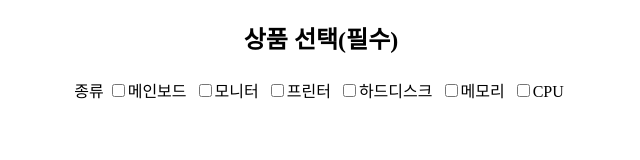
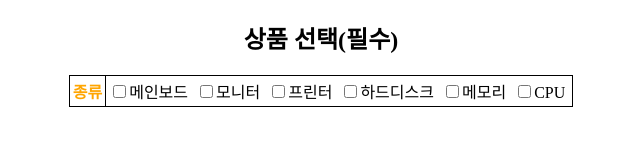
Before and after one commit to venandi48/kh-webclient_workspace, a plain HTML site: page 03_javascript/220415.html in a window 1280 px wide. Shown: the whole page, without its empty margins (319-959 px from the left). Drawn offline with Linux system fonts and the light colour scheme.

Commit message:
220415 kh hw

```diff
--- a/03_javascript/220415.html
+++ b/03_javascript/220415.html
@@ -4,6 +4,20 @@
 <head>
 	<meta charset="UTF-8">
 	<title>체크박스(체크박스를 라디오 버튼처럼 사용하기 / 전체선택 or 전체해제)</title>
+    <style>
+        table {
+            border: 1px solid #000;
+            border-collapse: collapse;
+        }
+        table td {
+            border: 1px solid #000;
+            padding: 3px;
+        }
+        table td.title {
+            color: orange;
+            font-weight: 700;
+        }
+    </style>
 </head>
 
 <body>
@@ -16,18 +30,33 @@
 				<tr>
 					<td class="title">종류</td>
 					<td>
-						<input type="checkbox" name="product" id="product1" value="product1" /><label for="product1">메인보드</label>&nbsp;
-						<input type="checkbox" name="product" id="product2" value="product2" /><label for="product2">모니터</label>&nbsp;
-						<input type="checkbox" name="product" id="product3" value="product3" /><label for="product3">프린터</label>&nbsp;
-						<input type="checkbox" name="product" id="product4" value="product4" /><label for="product4">하드디스크</label>&nbsp;
-						<input type="checkbox" name="product" id="product5" value="product5" /><label for="product5">메모리</label>&nbsp;
-						<input type="checkbox" name="product" id="product6" value="product6" /><label for="product6">CPU</label>&nbsp;
+						<input type="checkbox" name="product" id="product1" value="product1" onclick="checkOnlyOne(this);"/><label for="product1">메인보드</label>&nbsp;
+                        <input type="checkbox" name="product" id="product2" value="product2" onclick="checkOnlyOne(this);"/><label for="product2">모니터</label>&nbsp;
+						<input type="checkbox" name="product" id="product3" value="product3" onclick="checkOnlyOne(this);"/><label for="product3">프린터</label>&nbsp;
+						<input type="checkbox" name="product" id="product4" value="product4" onclick="checkOnlyOne(this);"/><label for="product4">하드디스크</label>&nbsp;
+						<input type="checkbox" name="product" id="product5" value="product5" onclick="checkOnlyOne(this);"/><label for="product5">메모리</label>&nbsp;
+						<input type="checkbox" name="product" id="product6" value="product6" onclick="checkOnlyOne(this);"/><label for="product6">CPU</label>&nbsp;
 					</td>
 				</tr>
 			</table>
 		</form>
 	</div>
 
+    <script>
+        function checkOnlyOne(thisProduct){
+            // 다른 체크박스 확인
+            const productList = document.querySelectorAll("[name=product]");
+
+            productList.forEach(function(product, index){
+                // 체크한 위치 제외한 checked상태인 체크박스
+                if(product.checked && thisProduct!=product){
+                    // 체크해제
+                    product.checked = false;
+                }
+            });
+        }
+    </script>
+
 </body>
 
 </html>
```
